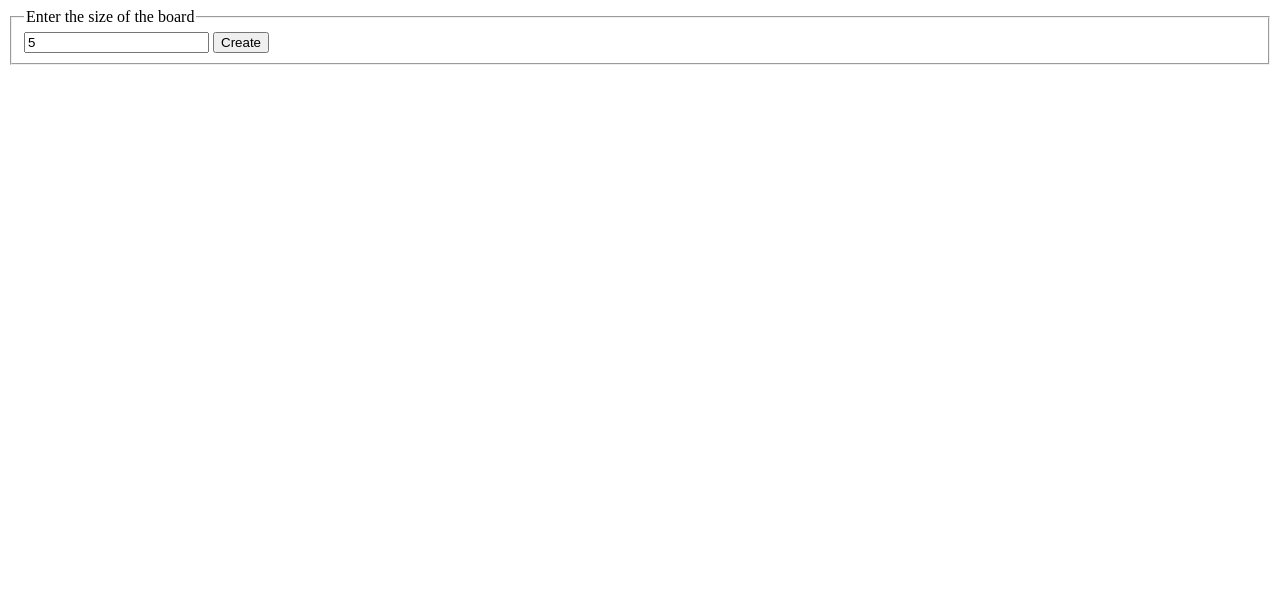
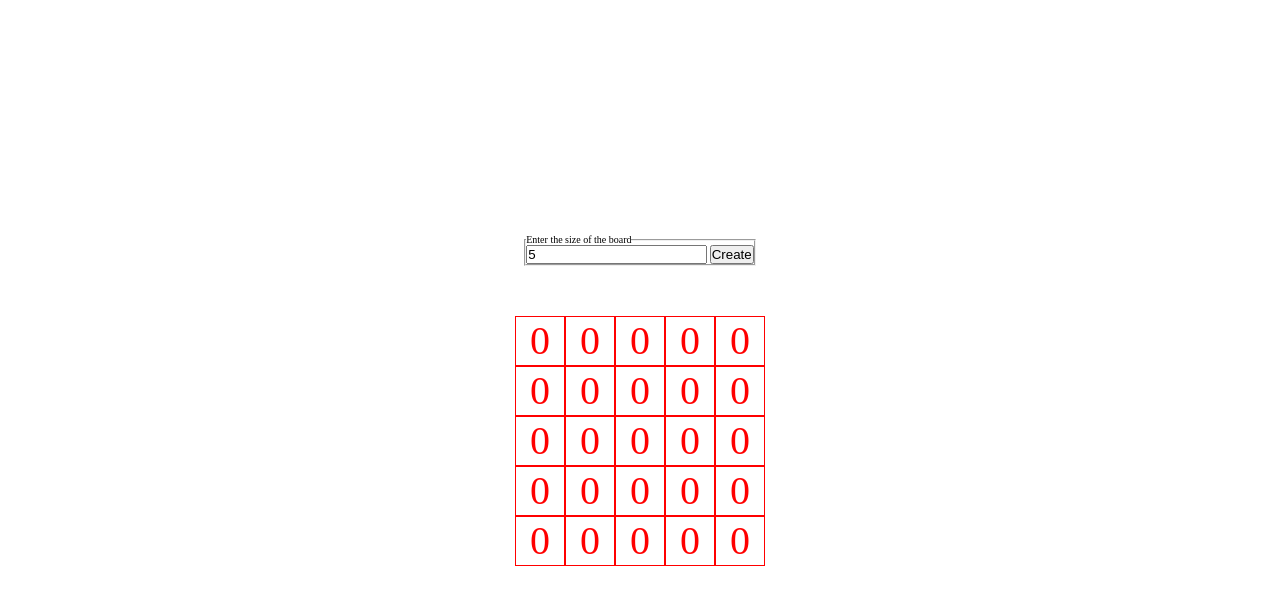
Before and after one commit to juan26468818/Tic-Tac-Toe, a website: page src/public/index.html in a window 1280 px wide. Both pictures are taken after typing "5" into the empty fields and a click on the button "Create". Drawn offline with Linux system fonts and the light colour scheme.

Commit message:
add displayBoard function

```diff
--- a/src/public/index.html
+++ b/src/public/index.html
@@ -17,7 +17,7 @@
                 <button type="submit" id="submit-board-size">Create</button>
             </fieldset>
         </form>
-        <div id="main-container"></div>
+        <div id="main-container" class="main-container"></div>
     </main>
 </body>
 </html>
--- a/src/public/main.css
+++ b/src/public/main.css
@@ -0,0 +1,33 @@
+*{
+    margin: 0;
+    padding: 0;
+    box-sizing: border-box;
+}
+html{
+
+    font-size: 62.5%;
+}
+
+main{
+    width: 100vw;
+    height: 100vh;
+    display: flex;
+    flex-direction: column;
+    justify-content: center;
+    align-items: center;
+
+}
+.main-container{
+    margin-top: 5rem;
+    display: flex;
+    justify-content: center;
+    align-items: center;
+}
+.square{
+    width: 50px;
+    height: 50px;
+    border: 1px solid red;
+    text-align: center;
+    color: red;
+    font-size: 4rem;
+}
--- a/src/public/script.js
+++ b/src/public/script.js
@@ -12,7 +12,9 @@ const mainContainer = document.getElementById('main-container');
 const boardSize = document.getElementById("board-size");
 /**
  * Getting the button element from the DOM to submit the size of the board.
+ * @constant
  * @type HTMLElement|null
+ * @default
  */
 const submitBoardSize = document.getElementById("submit-board-size")
 /**
@@ -20,9 +22,28 @@ const submitBoardSize = document.getElementById("submit-board-size")
  * @type number|String[]
  */
 const board = []
-console.log(submitBoardSize)
-
+/**
+ * This function displays the board with the amount of rows and columns as passed on the parameters.
+ * @param {number} size This is the amount of rows and columns that will be displayed.
+ */
+const displayBoard = (size)=>{
+    let HTMLSquare = ""
+    for(let i = 0; i < size; i++){
+        HTMLSquare += "<div class='square-container' >"
+        for(let j = 0; j < size; j++){
+            HTMLSquare +=
+            `<div class="square">
+                <p>0</p>
+            </div>`
+        }
+        HTMLSquare += "</div> <br>"
+    }
+    //@ts-ignore
+    mainContainer.innerHTML = HTMLSquare
+}
 // @ts-ignore
 submitBoardSize.addEventListener("click", (e)=>{
     e.preventDefault()
+    // @ts-ignore
+    displayBoard(boardSize.value)
 })
```
Also changed, not shown: doc/global.html (+145 -4 lines), doc/index.html (+2 -2 lines), doc/script.js.html (+27 -5 lines).
